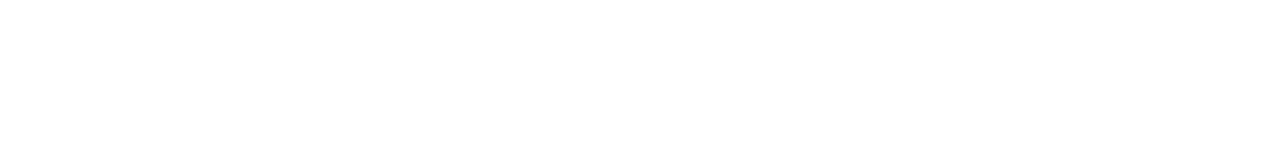
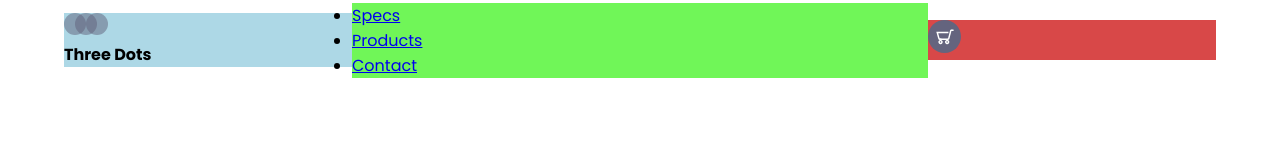
Before and after one commit to hasibmiraz/laptop-ui, a plain HTML site: page index.html in a window 1280 px wide. Drawn offline with Linux system fonts and the light colour scheme.

Commit message:
Sizing the header

```diff
--- a/index.html
+++ b/index.html
@@ -4,9 +4,27 @@
     <meta charset="UTF-8" />
     <meta http-equiv="X-UA-Compatible" content="IE=edge" />
     <meta name="viewport" content="width=device-width, initial-scale=1.0" />
+    <link rel="stylesheet" href="style.css" />
     <title>Laptop Details</title>
   </head>
   <body>
-    <header></header>
+    <header>
+      <div class="logo-container">
+        <img src="img/logo.svg" alt="Logo" />
+        <h4 class="logo">Three Dots</h4>
+      </div>
+
+      <nav>
+        <ul class="nav-links">
+          <li class="nav-link"><a href="#">Specs</a></li>
+          <li class="nav-link"><a href="#">Products</a></li>
+          <li class="nav-link"><a href="#">Contact</a></li>
+        </ul>
+      </nav>
+
+      <div class="cart">
+        <img src="img/cart.svg" alt="cart" />
+      </div>
+    </header>
   </body>
 </html>
--- a/style.css
+++ b/style.css
@@ -2,9 +2,33 @@
 
 * {
   margin: 0;
+  padding: 0;
   box-sizing: border-box;
 }
 
 body {
   font-family: 'Poppins', sans-serif;
 }
+
+header {
+  display: flex;
+  width: 90%;
+  margin: auto;
+  height: 10vh;
+  align-items: center;
+}
+
+.logo-container {
+  background-color: lightblue;
+  flex: 1;
+}
+
+nav {
+  background-color: rgb(112, 246, 88);
+  flex: 2;
+}
+
+.cart {
+  background-color: rgb(216, 72, 72);
+  flex: 1;
+}
```
